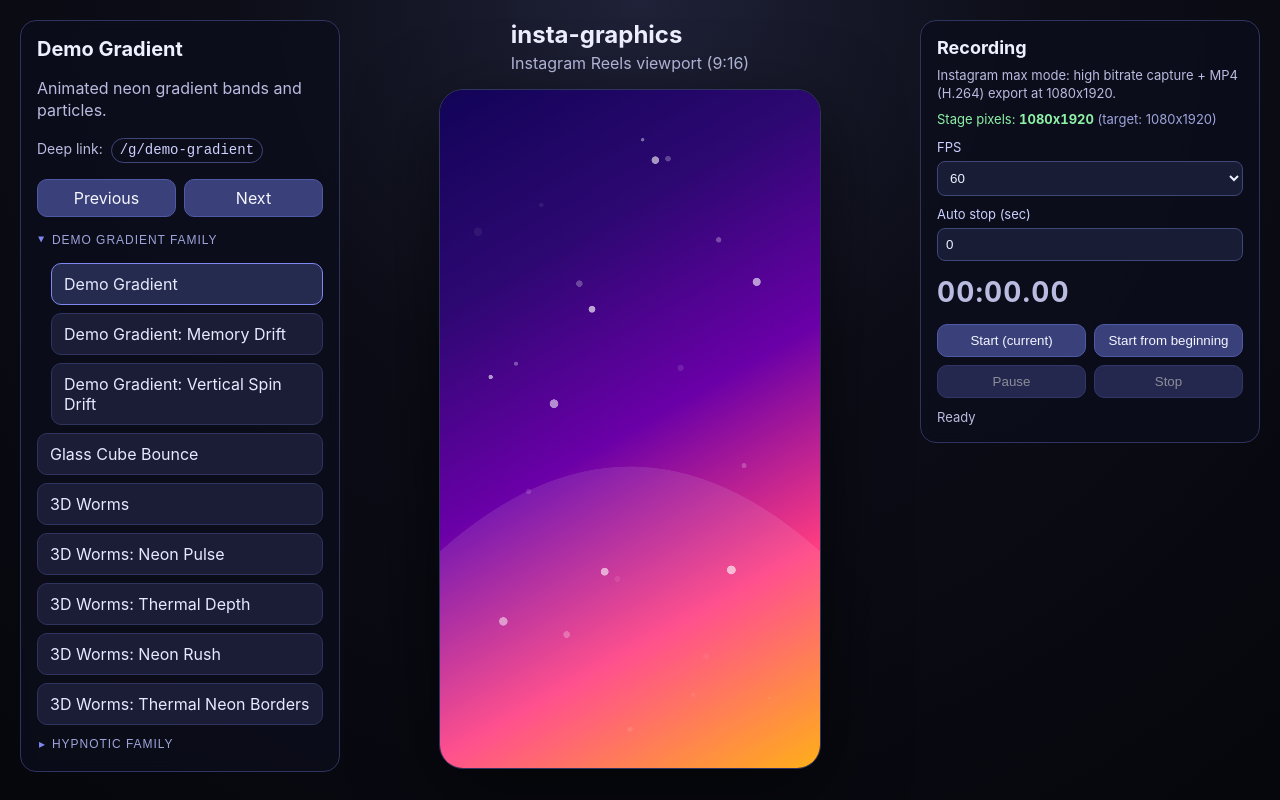
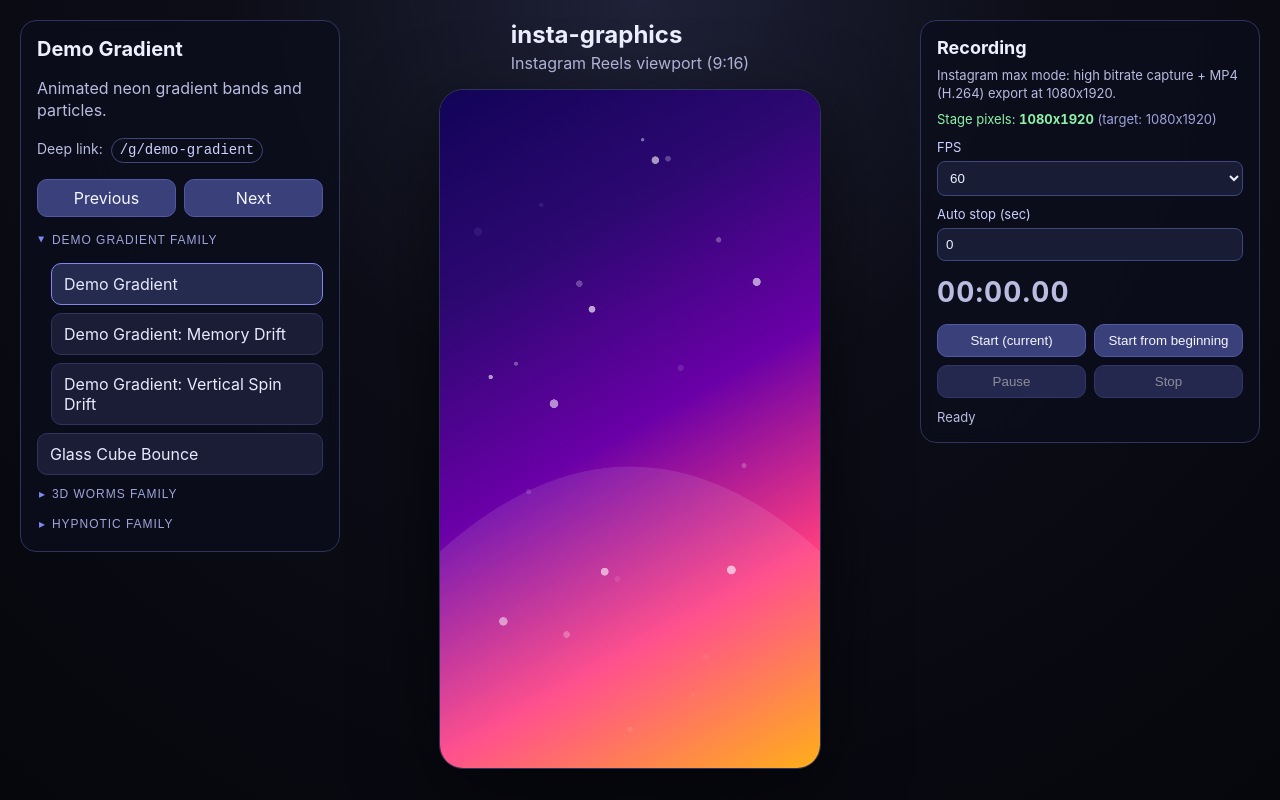
Before and after one commit to Bublikus/insta-graphics, a React (Vite) app: page /g/demo-gradient in a window 1280 px wide. Built offline with nearby package versions, Linux system fonts and the light colour scheme.

Commit message:
Refactor 3D Worms scenes into a family structure in graphics registry. Consolidate multiple 3D Worms variations under a single parent node, enhancing organization and maintainability of the graphic tree.

```diff
--- a/src/graphics/registry.ts
+++ b/src/graphics/registry.ts
@@ -72,6 +72,11 @@
     createScene: () => new GlassCubeBounceScene(),
   },
   {
+    id: 'three-d-worms-family',
+    title: '3D Worms Family',
+    description: '3D worms base scene plus expressive neon and thermal sequel variations.',
+    children: [
+      {
         id: 'three-d-worms',
         title: '3D Worms',
         description:
@@ -105,6 +110,8 @@
         description:
           'Warm neon sequel where all chamber borders glow with layered thin neon outlines for extra visibility and style.',
         createScene: () => new ThreeDWormsThermalNeonBordersScene(),
+      },
+    ],
   },
   {
     id: 'hypnotic-family',
```
Lines whose indentation alone changed are shown as unchanged.
